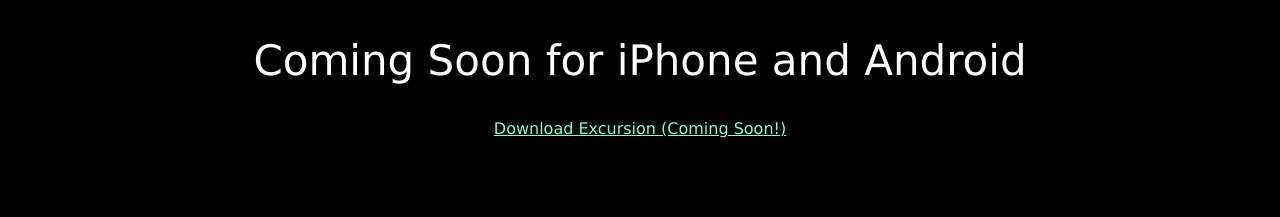
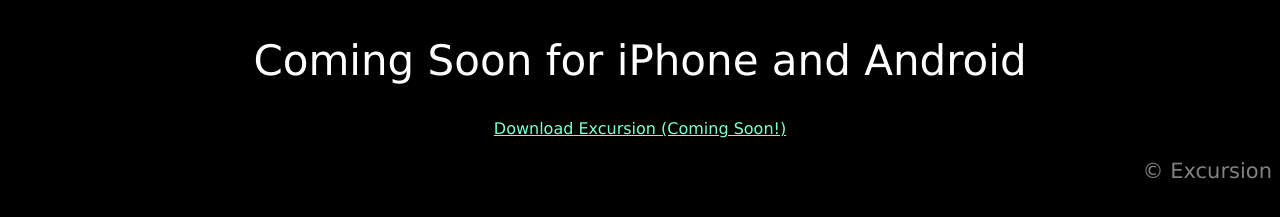
Before and after one commit to leeorion/excursion, a plain HTML site: page index.html in a window 1280 px wide. Shown: the part 533-750 px from the top of the page. Drawn offline with Linux system fonts and the light colour scheme.

Commit message:
Add footer.

```diff
--- a/index.html
+++ b/index.html
@@ -48,6 +48,10 @@
 </p>
 
 
+<div class="footer">
+<h3>© Excursion</h3>
+</div>
+
 
 </body>
 
--- a/resources/css/style.css
+++ b/resources/css/style.css
@@ -28,6 +28,11 @@
 }
 
 
+.footer{
+
+	text-align: right;
+
+}
 
 
 
```
